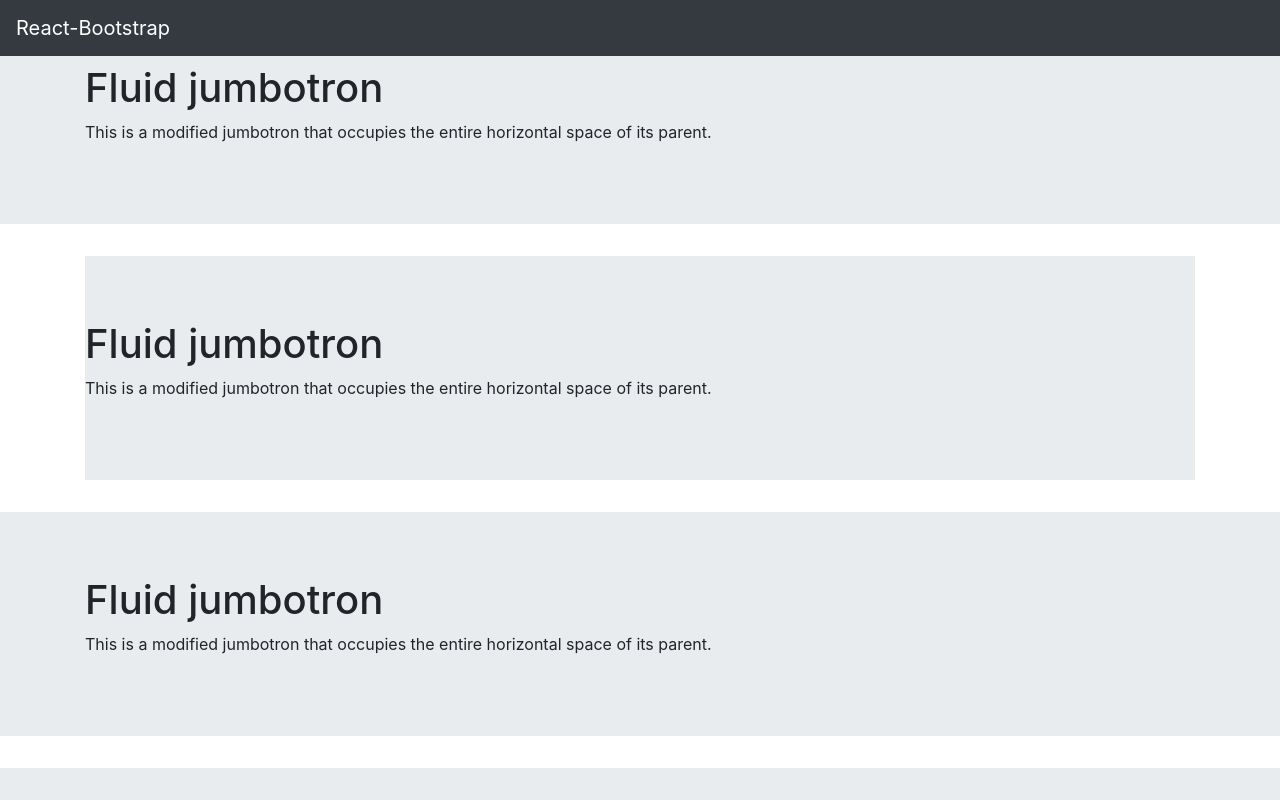
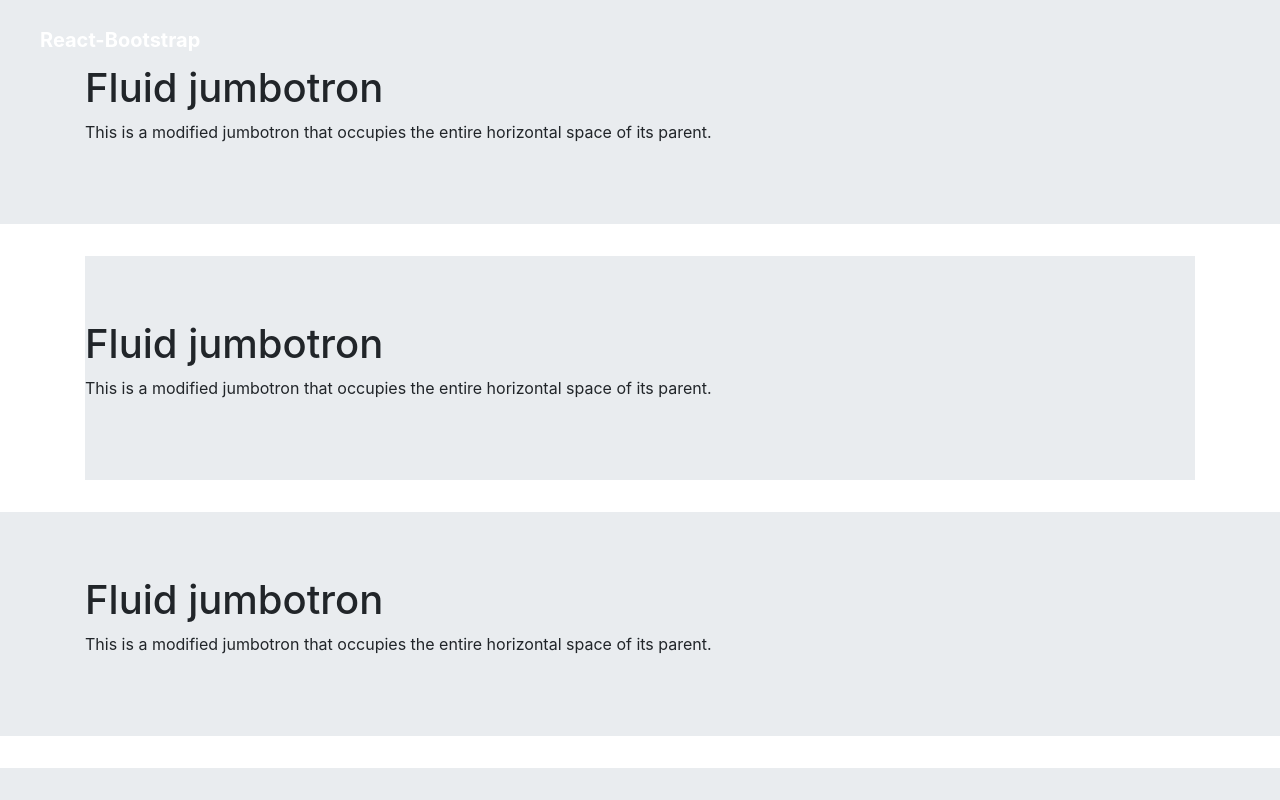
Before and after one commit to riz1-lv/resturant-page, a Gatsby site: page / in a window 1280 px wide. Shown: the top 800 px of the page. Built offline with nearby package versions, Linux system fonts and the light colour scheme; Gatsby itself is replaced by a stand-in of ours.

Commit message:
made navebar transparent when at top of page

```diff
--- /dev/null
+++ b/src/components/NavigationBar.css
@@ -0,0 +1,28 @@
+.navbar{
+  background:transparent;
+  height: 80px;
+  display: flex;
+  justify-content: center;
+  align-items: center;
+  font-size:1.2rem;
+  position: sticky;
+  top: 0;
+  transition: background .3s;
+  transition-timing-function: linear;
+}
+
+.navbar.active{
+  background: #000;
+
+}
+
+.navLogo{
+  color:#fff;
+  justify-self: flex-start;
+  font-size: 1.5rem;
+  display: flex;
+  align-items: center;
+  margin-left:24px;
+  font-weight: bold;
+  text-decoration: none;
+}
--- a/src/components/NavigationBar.js
+++ b/src/components/NavigationBar.js
@@ -1,16 +1,29 @@
-import React from 'react'
+import React, { useState,useEffect } from 'react'
 import Navbar from 'react-bootstrap/Navbar';
-
+import './NavigationBar.css';
 
 
 const NavigationBar = () => {
+
+  const [scrollNav,setScrollNav] = useState(false);
+
+  const changeNav = () =>{
+    if(window.scrollY >= 80)
+      setScrollNav(true);
+    else{
+      setScrollNav(false);
+    }
+  }
+
+  useEffect(()=>{
+    window.addEventListener('scroll', changeNav)
+  },[scrollNav]);
+
   return (
     <div>
-
-      <Navbar fixed="top" variant="dark" bg="dark" expand="lg">
-      <Navbar.Brand >React-Bootstrap</Navbar.Brand>
+      <Navbar className={scrollNav?'navbar active':'navbar'} fixed="top" variant="dark" expand="lg">
+        <Navbar.Brand className="navLogo" href='/' >React-Bootstrap</Navbar.Brand>
       </Navbar>
-
     </div>
 
   )
```
